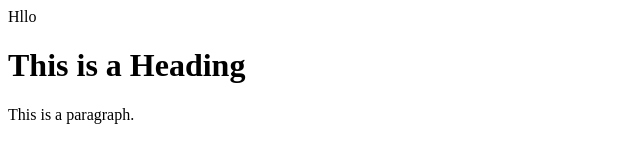
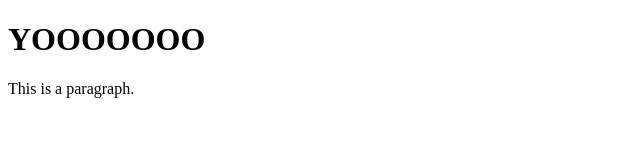
Before and after one commit to Victor-Peraza/victor-peraza.io, a plain HTML site: page index.html in a window 1280 px wide. Shown: the whole page, without its empty margins (0-640 px from the left). Drawn offline with Linux system fonts and the light colour scheme.

Commit message:
Update index.html

```diff
--- a/index.html
+++ b/index.html
@@ -4,8 +4,7 @@
 <title>Page Title</title>
 </head>
 <body>
-Hllo
-<h1>This is a Heading</h1>
+<h1>YOOOOOOO</h1>
 <p>This is a paragraph.</p>
 
 </body>
```
